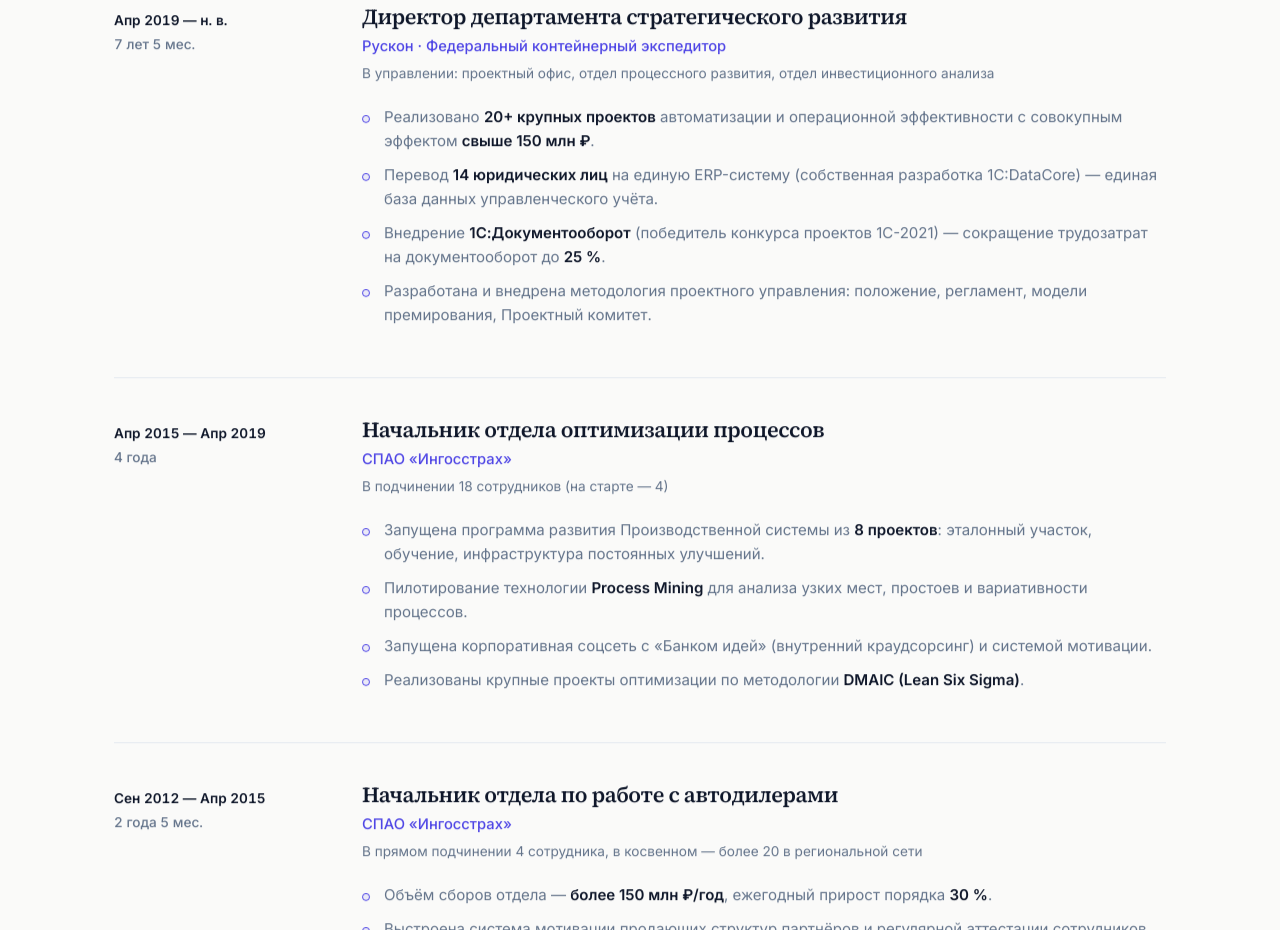
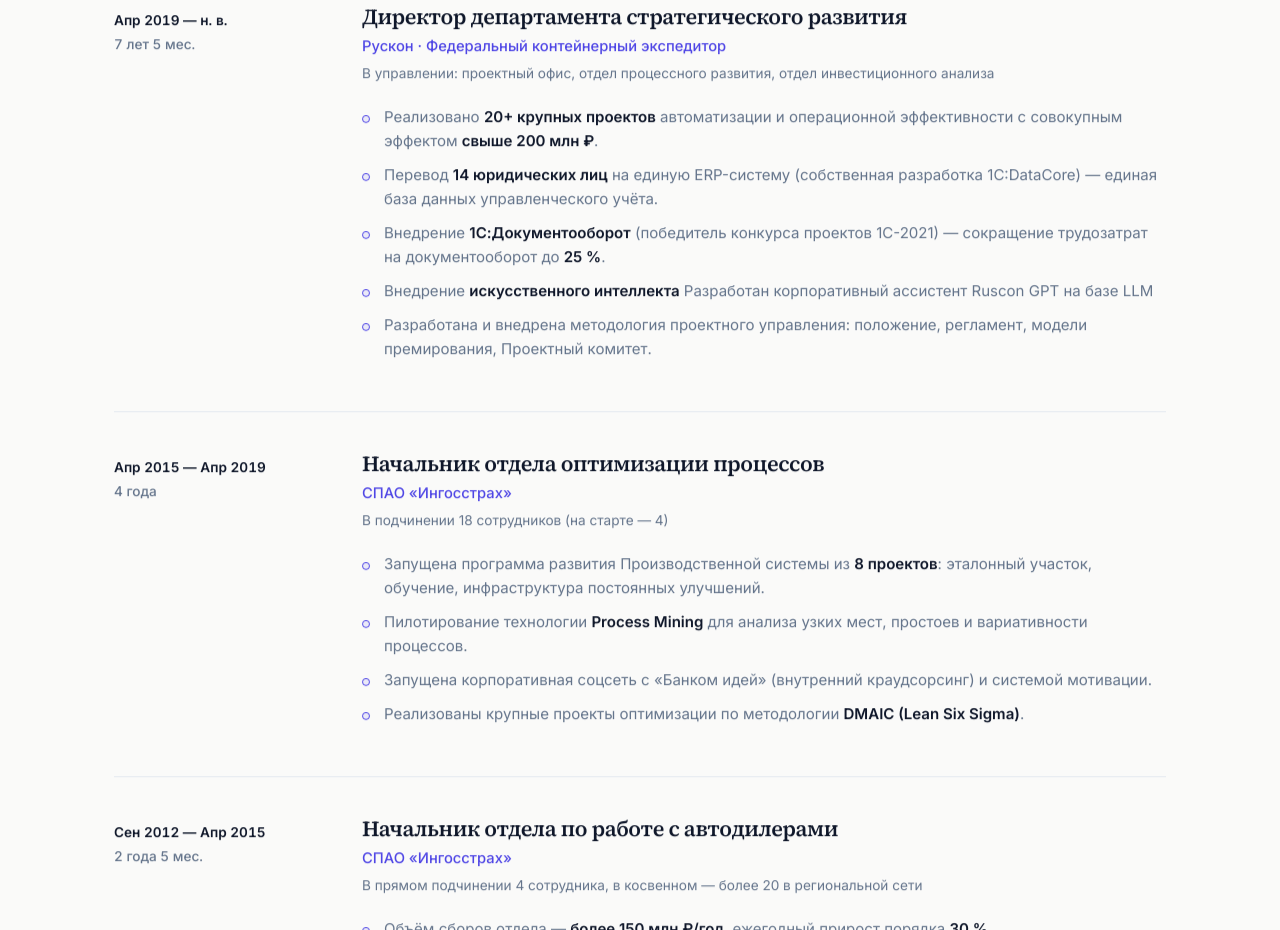
Before and after one commit to cazzzzi/shalnov-cv, a plain HTML site: page index.html in a window 1280 px wide. Shown: the part 2640-3570 px from the top of the page. Drawn offline with Linux system fonts and the light colour scheme.

Commit message:
Update index.html

```diff
--- a/index.html
+++ b/index.html
@@ -1073,9 +1073,10 @@
               <p class="timeline-company">Рускон · Федеральный контейнерный экспедитор</p>
               <p class="timeline-role">В управлении: проектный офис, отдел процессного развития, отдел инвестиционного анализа</p>
               <ul>
-                <li>Реализовано <strong>20+ крупных проектов</strong> автоматизации и операционной эффективности с совокупным эффектом <strong>свыше 150 млн ₽</strong>.</li>
+                <li>Реализовано <strong>20+ крупных проектов</strong> автоматизации и операционной эффективности с совокупным эффектом <strong>свыше 200 млн ₽</strong>.</li>
                 <li>Перевод <strong>14 юридических лиц</strong> на единую ERP-систему (собственная разработка 1C:DataCore) — единая база данных управленческого учёта.</li>
                 <li>Внедрение <strong>1С:Документооборот</strong> (победитель конкурса проектов 1С-2021) — сокращение трудозатрат на документооборот до <strong>25 %</strong>.</li>
+                <li>Внедрение <strong>искусственного интеллекта</strong> Разработан корпоративный ассистент Ruscon GPT на базе LLM</li>
                 <li>Разработана и внедрена методология проектного управления: положение, регламент, модели премирования, Проектный комитет.</li>
               </ul>
             </div>
```
